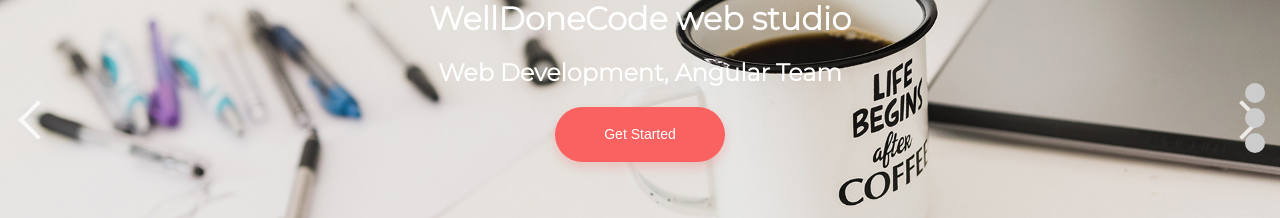
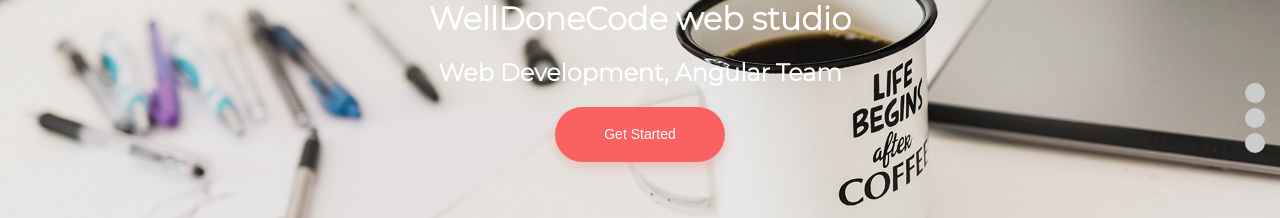
Before and after one commit to Valdemar26/wdc-landing, an Angular app: page / in a window 1280 px wide. Shown: the part 230-448 px from the top of the page. Built offline with nearby package versions, Linux system fonts and the light colour scheme.

Commit message:
6: fix carousel controls

```diff
--- a/src/app/components/header-slider/carousel/carousel.component.html
+++ b/src/app/components/header-slider/carousel/carousel.component.html
@@ -1,5 +1,3 @@
-
-
 <div class="carousel">
   <ng-container *ngFor="let slide of slides; let i = index">
     <img
@@ -11,11 +9,10 @@
 
   </ng-container>
 
-  <!-- controls -->
-  <button class="control prev" (click)="onPreviousClick()">
-    <span class="arrow left"></span>
-  </button>
-  <button class="control next" (click)="onNextClick()">
-    <span class="arrow right"></span>
-  </button>
+  <div class="wdc-slider-controls" (click)="onNextClick()">
+    <span></span>
+    <span></span>
+    <span></span>
+  </div>
+
 </div>
--- a/src/app/components/header-slider/carousel/carousel.component.scss
+++ b/src/app/components/header-slider/carousel/carousel.component.scss
@@ -17,7 +17,6 @@
   width: 100%;
   height: 100%;
   object-fit: cover;
-  // zoom effect on hover
   transition: transform 150ms cubic-bezier(0.25, 0.46, 0.45, 0.84);
   border-radius: 0.5em;
 }
@@ -26,53 +25,34 @@
   transform: scale(1.025);
 }
 
-// =========================
-// Next and Prev buttons
-// =========================
-.control {
-  border: none;
-  background-color: transparent;
-  outline: 0; // remove blue outline border, but make sure they are still focussable for accessibility
+/* style the arrows */
+.wdc-slider-controls {
   position: absolute;
-  cursor: pointer;
+  width: 50px;
+  height: 100px;
   display: flex;
+  right: 0;
+  top: calc(50% - 50px);
+  justify-content: center;
+  align-items: center;
   flex-direction: column;
-  justify-content: center;
-  padding: 0.5em;
-  color: white;
-  font-weight: bold;
-  font-size: 3em;
-  user-select: none;
-  height: 100%;
-  opacity: 80%;
-  // opacity effect on hover
-  transition: opacity 150ms cubic-bezier(0.25, 0.46, 0.45, 0.84);
+  z-index: 1;
 
-  &:hover, &:focus {
-    opacity: 1;
-  }
+  span {
+    content: "";
+    width: 20px;
+    height: 20px;
+    border-radius: 50%;
+    background-color: #ccc;
+    margin-bottom: 5px;
 
-  /* Position the buttons */
-  &.next {
-    right: 0;
-  }
-  &.prev {
-    left: 0;
+    &:hover {
+      background-color: #fff;
+      cursor: pointer;
+    }
+
+    &.active {
+      background-color: #fff;
+    }
   }
 }
-
-/* style the arrows */
-.arrow {
-  display: block;
-  border-left: 0.1em solid white;
-  border-bottom: 0.1em solid white;
-  width: 0.5em;
-  height: 0.5em;
-
-  &.left {
-    transform: rotate(45deg);
-  }
-  &.right {
-    transform: rotate(225deg);
-  }
-}
--- a/src/app/components/header-slider/header-slider.component.html
+++ b/src/app/components/header-slider/header-slider.component.html
@@ -15,10 +15,4 @@
     <img src="./../../../assets/images/mouse.png" alt="mouse">
   </a>
 
-  <div class="wdc-slider-controls" (click)="slider()">
-    <span></span>
-    <span></span>
-    <span></span>
-  </div>
-
 </div>
--- a/src/app/components/header-slider/header-slider.component.scss
+++ b/src/app/components/header-slider/header-slider.component.scss
@@ -65,36 +65,6 @@
       width: 23px;
     }
   }
-
-  .wdc-slider-controls {
-    position: absolute;
-    width: 50px;
-    height: 100px;
-    display: flex;
-    right: 0;
-    top: calc(50% - 50px);
-    justify-content: center;
-    align-items: center;
-    flex-direction: column;
-
-    span {
-      content: "";
-      width: 20px;
-      height: 20px;
-      border-radius: 50%;
-      background-color: #ccc;
-      margin-bottom: 5px;
-
-      &:hover {
-        background-color: #fff;
-        cursor: pointer;
-      }
-
-      &.active {
-        background-color: #fff;
-      }
-    }
-  }
 }
 
 
```
